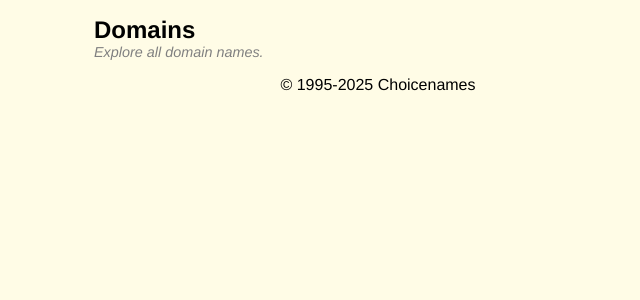
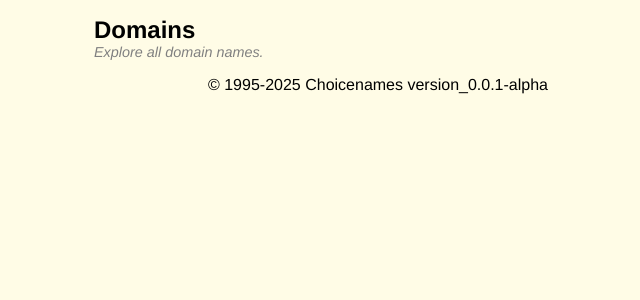
Before and after one commit to reyesjl/choicenames, a Django app: page /domains/ in a window 1280 px wide. Shown: the part 100-400 px from the top of the page, without its empty margins (262-902 px from the left). Run offline with Django 5.2, Linux system fonts and the light colour scheme; data that the repository does not hold is empty.

Commit message:
No Story - add version to footer;

```diff
--- a/templates/base.html
+++ b/templates/base.html
@@ -25,7 +25,7 @@
             {% block content %}{% endblock %}
         </main>
         <footer>
-            <p>&copy; 1995-2025 Choicenames</p>
+            <p>&copy; 1995-2025 Choicenames <span class="version">version_0.0.1-alpha</span></p>
         </footer>
     </body>
 </html>
```
